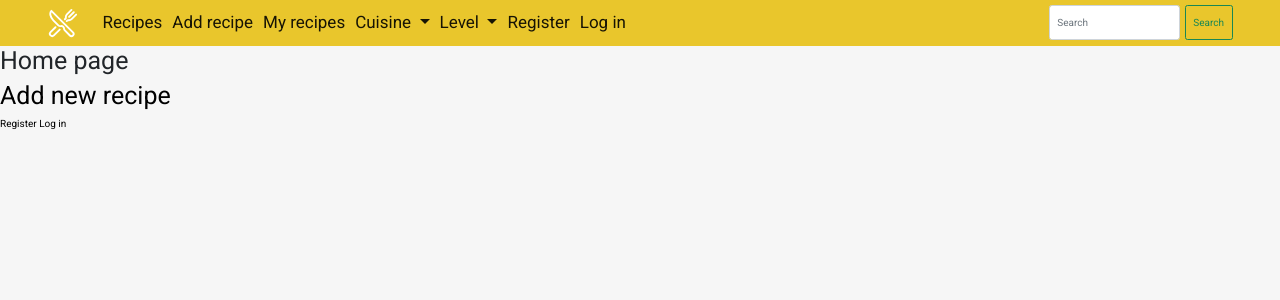
After one commit to AgataMielczarek/RecipeShareProject, a Django app: page /level/1 in a window 1280 px wide. The commit adds this page. Shown: the top 300 px of the page. Run offline with Django 3.2, Linux system fonts and the light colour scheme; some libraries are stand-ins or nearby versions.

Commit message:
Navbar (with CSS)

```diff
--- /dev/null
+++ b/rec/static/CSS/queries.css
@@ -0,0 +1,25 @@
+@media only screen and (max-width: 1034px) {
+    #detail {
+        width: 95%;
+    }
+}
+
+@media only screen and (max-width: 930px) {
+    .create-form {
+        margin: 0 1.2rem;
+    }
+
+}
+
+@media only screen and (max-width: 560px) {
+    html, body {
+        font-size: 8px;
+    }
+    .ad-col {
+        flex: 1 0 100%;
+    }
+    #detail {
+        padding: 1rem;
+    }
+
+}
--- /dev/null
+++ b/rec/static/CSS/styles.css
@@ -0,0 +1,307 @@
+* {
+    margin: 0;
+    padding: 0;
+    box-sizing: border-box;
+}
+
+:root {
+    --background: #f6f6f6;
+    --primary: #e9c62c;
+}
+
+html, body {
+    font-size: 10px;
+    font-family: 'Roboto', sans-serif;
+    background-color: var(--background);
+}
+
+a, a:hover {
+    text-decoration: none;
+    color: black;
+}
+
+.row {
+    max-width: 1200px;
+    margin: 0 auto;
+}
+
+/*--------------------------*/
+
+/* NAV */
+
+/*--------------------------*/
+
+nav * {
+    font-size: 1.7rem;
+}
+
+.container-fluid {
+    max-width: 1200px;
+    margin: 0 auto;
+}
+
+nav input {
+    height: 3.5rem;
+}
+
+nav ion-icon {
+    font-size: 3rem;
+    margin-right: 2rem;
+}
+
+nav {
+    background-color: var(--primary);
+    color: white;
+}
+
+/*--------------------------*/
+
+/* ADS */
+
+/*--------------------------*/
+
+.ads-row {
+    display: flex;
+    flex-wrap: wrap;
+    justify-content: space-between;
+}
+
+.ad-col {
+    flex: 0 0 calc(50% - 2.4rem);
+    display: inline-flex;
+    margin-top: 4.8rem;
+}
+
+.ad-box {
+    width: 100%;
+    background-color: #fff;
+    padding: 1.5rem;
+    box-shadow: 0 0 15px 3px #e5e5e5;
+    transition: box-shadow 0.4s;
+    height: 100%;
+}
+
+.ad-box:hover {
+    box-shadow: 0 0 17px 5px #d4d4d4;
+}
+
+.info-row {
+    display: flex;
+    justify-content: space-between;
+}
+
+.info-col {
+    display: flex;
+    flex: 2;
+    flex-direction: column;
+    justify-content: space-between;
+}
+
+.info-col:last-child {
+    text-align: right;
+}
+
+.big {
+    flex: 5;
+}
+
+.ad-box span {
+    display: block;
+    font-size: 1.5rem;
+    font-weight: 300;
+    margin-bottom: 0.5rem;
+}
+
+.ad-box h2 {
+    font-size: 2.5rem;
+    font-weight: 400;
+    color: var(--primary);
+}
+
+.desc {
+    font-size: 1.4rem;
+    font-weight: 300;
+}
+
+.ad-box ion-icon {
+    color: var(--primary);
+    font-size: 1.8rem;
+    margin-right: 0.7rem;
+    margin-bottom: -3px;
+}
+
+.small-info {
+    font-size: 1.5rem;
+    margin: 0;
+}
+
+/*--------------------------*/
+
+/* DETAIL   */
+
+/*--------------------------*/
+
+#detail {
+    max-width: 1000px;
+    margin: 0 auto;
+    margin-top: 4.5rem;
+    padding: 2rem;
+}
+
+.info-line {
+    display: flex;
+    justify-content: space-between;
+}
+
+.info-data:last-child {
+    text-align: right;
+}
+
+.info-data p {
+    margin-bottom: 1rem;
+}
+
+.cuisine {
+    color: var(--primary);
+    font-size: 2rem;
+    font-weight: 200;
+    margin-bottom: 0.5rem;
+    margin-top: 1.2rem;
+}
+
+.main-box h2 {
+    font-size: 3rem;
+    margin-bottom: 0.5rem;
+}
+
+.desc-row {
+    display: flex;
+    margin-top: 1.4rem;
+    justify-content: flex-start;
+}
+
+.desc-row ion-icon {
+    font-size: 2.8rem;
+    margin-bottom: -14px;
+}
+
+.desc-row p {
+    text-align: justify;
+    font-size: 1.8rem;
+    font-weight: 300;
+    margin-left: 0.7rem;
+}
+
+/*--------------------------*/
+
+/* FORM   */
+
+/*--------------------------*/
+
+.create-form .row {
+    max-width: 900px;
+}
+
+.form-title {
+    font-size: 4rem;
+    text-align: center;
+    font-weight: 200;
+    margin-bottom: 2.8rem;
+}
+
+.form-element {
+    display: flex;
+    flex-direction: column;
+    flex: 0 0 calc(50% - 1.5rem);
+}
+
+.form-line {
+    display: flex;
+    justify-content: space-between;
+    padding: 0;
+}
+
+input {
+    width: 100%;
+}
+
+.create-form label {
+    text-transform: uppercase;
+    font-size: 1.8rem;
+    font-weight: 300;
+    margin-bottom: 0.5rem;
+    padding-left: 0;
+}
+
+.create-form input, .create-form select, .create-form textarea {
+    height: 3rem;
+    font-size: 1.8rem;
+    padding: 0.5rem;
+    border: none;
+    outline: none;
+    box-shadow: 0 0 20px 2px #e6e6e6;
+    transition: all .5s;
+    width: 100%;
+    margin-bottom: 1.4rem;
+}
+
+.long {
+    flex: 1;
+}
+
+.create-form input:focus, .create-form select:focus, .create-form textarea:focus {
+    box-shadow: 0 0 20px 3px #cdcdcd;
+}
+
+.create-form textarea {
+    height: 18rem;
+}
+
+.create-form select {
+    font-size: 1.5rem;
+}
+
+.btn-full {
+    width: 100%;
+    background-color: var(--primary);
+    border: 2px solid var(--primary);
+    color: white;
+    font-size: 2rem;
+    font-weight: 200;
+    transition: all 0.4s;
+    text-align: center;
+}
+
+.btn-full:hover {
+    background-color: transparent;
+    color: black;
+}
+
+#edit {
+    color: var(--primary);
+    font-size: 1rem;
+    margin: 0;
+}
+
+.save-delete {
+    display: flex;
+    justify-content: space-between;
+    padding: 0;
+}
+
+.save-delete .btn-full {
+    flex: 0 0 calc(50% - 1rem);
+}
+.row.thin {
+    max-width: 600px;
+}
+.login-link {
+    color: var(--primary);
+    transition: all 0.4s;
+}
+.login-link:hover {
+    color: black;
+}
+.thin .create-form {
+    padding: 0;
+}
--- /dev/null
+++ b/rec/templates/base.html
@@ -0,0 +1,98 @@
+<!doctype html>
+<html lang="en">
+  <head>
+    {% load static %}
+    <!-- Required meta tags -->
+    <meta charset="utf-8">
+    <meta name="viewport" content="width=device-width, initial-scale=1">
+    <link rel="preconnect" href="https://fonts.googleapis.com">
+      <link rel="preconnect" href="https://fonts.gstatic.com" crossorigin>
+      <link href="https://fonts.googleapis.com/css2?family=Roboto:wght@100;300;400&display=swap" rel="stylesheet">
+    <!-- Bootstrap CSS -->
+    <link href="https://cdn.jsdelivr.net/npm/bootstrap@5.0.2/dist/css/bootstrap.min.css" rel="stylesheet"
+        integrity="sha384-EVSTQN3/azprG1Anm3QDgpJLIm9Nao0Yz1ztcQTwFspd3yD65VohhpuuCOmLASjC" crossorigin="anonymous">
+    <link rel="stylesheet" href="{% static 'css/styles.css' %}">
+    <link rel="stylesheet" href="{% static 'css/queries.css' %}">
+
+    <title>Recipe Share</title>
+  </head>
+  <body>
+    <nav class="navbar navbar-expand-lg navbar-light">
+        <div class="container-fluid">
+          <ion-icon name="restaurant-outline"></ion-icon>
+          <button class="navbar-toggler" type="button" data-bs-toggle="collapse" data-bs-target="#navbarSupportedContent" aria-controls="navbarSupportedContent" aria-expanded="false" aria-label="Toggle navigation">
+            <span class="navbar-toggler-icon"></span>
+          </button>
+          <div class="collapse navbar-collapse" id="navbarSupportedContent">
+            <ul class="navbar-nav me-auto mb-2 mb-lg-0">
+              <li class="nav-item">
+                <a class="nav-link active" aria-current="page" href="{% url 'home' %}">Recipes</a>
+              </li>
+              <li class="nav-item">
+                <a class="nav-link active" href="{% url 'create' %}">Add recipe</a>
+              </li>
+              <li class="nav-item">
+                <a class="nav-link active" href="{% url 'my' %}">My recipes</a>
+              </li>
+              <li class="nav-item dropdown">
+                <a class="nav-link active dropdown-toggle" href="#" id="navbarDropdown" role="button" data-bs-toggle="dropdown" aria-expanded="false">
+                  Cuisine
+                </a>
+                <ul class="dropdown-menu" aria-labelledby="navbarDropdown">
+                  <li><a class="dropdown-item" href="{% url 'display_cuisine' 'tr' %}">Traditional</a></li>
+                  <li><a class="dropdown-item" href="{% url 'display_cuisine' 'vt' %}">Vegetarian</a></li>
+                  <li><a class="dropdown-item" href="{% url 'display_cuisine' 've' %}">Vegan</a></li>
+                </ul>
+              </li>
+
+              <li class="nav-item dropdown">
+                <a class="nav-link active dropdown-toggle" href="#" id="navbarDropdown" role="button" data-bs-toggle="dropdown" aria-expanded="false">
+                  Level
+                </a>
+                <ul class="dropdown-menu" aria-labelledby="navbarDropdown">
+                  <li><a class="dropdown-item" href="{% url 'display_level' 'e' %}">Easy</a></li>
+                  <li><a class="dropdown-item" href="{% url 'display_level' 'm' %}">Medium</a></li>
+                  <li><a class="dropdown-item" href="{% url 'display_level' 'h' %}">Hard</a></li>
+                </ul>
+              </li>
+
+              {% if user.is_authenticated %}
+              <li class="nav-item">
+                  <a class="nav-link active" aria-current="page" href="{% url 'logout' %}">Log out</a>
+              </li>
+              {% else %}
+              <li class="nav-item">
+                  <a class="nav-link active" aria-current="page" href="{% url 'register' %}">Register</a>
+              </li>
+              <li class="nav-item">
+                  <a class="nav-link active" aria-current="page" href="{% url 'log' %}">Log in</a>
+              </li>
+
+              {% endif %}
+
+            </ul>
+            <form class="d-flex" action="{% url 'search' %}" method="POST">
+              <input class="form-control me-2" type="search" name="search" placeholder="Search" aria-label="Search">
+              <button class="btn btn-outline-success" type="submit">Search</button>
+              {% csrf_token %}
+            </form>
+          </div>
+        </div>
+      </nav>
+
+{% block content %}
+{% endblock content %}
+
+    <!-- Optional JavaScript; choose one of the two! -->
+
+    <!-- Option 1: Bootstrap Bundle with Popper -->
+    <script src="https://cdn.jsdelivr.net/npm/bootstrap@5.0.2/dist/js/bootstrap.bundle.min.js" integrity="sha384-MrcW6ZMFYlzcLA8Nl+NtUVF0sA7MsXsP1UyJoMp4YLEuNSfAP+JcXn/tWtIaxVXM" crossorigin="anonymous"></script>
+
+    <!-- Option 2: Separate Popper and Bootstrap JS -->
+    <!--
+    <script src="https://cdn.jsdelivr.net/npm/@popperjs/core@2.9.2/dist/umd/popper.min.js" integrity="sha384-IQsoLXl5PILFhosVNubq5LC7Qb9DXgDA9i+tQ8Zj3iwWAwPtgFTxbJ8NT4GN1R8p" crossorigin="anonymous"></script>
+    <script src="https://cdn.jsdelivr.net/npm/bootstrap@5.0.2/dist/js/bootstrap.min.js" integrity="sha384-cVKIPhGWiC2Al4u+LWgxfKTRIcfu0JTxR+EQDz/bgldoEyl4H0zUF0QKbrJ0EcQF" crossorigin="anonymous"></script>
+    -->
+    <script src="https://unpkg.com/ionicons@5.4.0/dist/ionicons.js"></script>
+  </body>
+</html>
--- a/rec/templates/home.html
+++ b/rec/templates/home.html
@@ -1,3 +1,7 @@
+{% extends 'base.html' %}
+{% block content %}
+
+
 <h1>Home page</h1>
 <a href="{% url 'create' %}"><h1>Add new recipe</h1></a>
 
@@ -16,3 +20,5 @@
     <a href="{% url 'register' %}">Register</a>
     <a href="{% url 'log' %}">Log in</a>
 {% endif %}
+
+{% endblock content %}
--- a/rec/urls.py
+++ b/rec/urls.py
@@ -11,5 +11,8 @@ urlpatterns = [
     path('my', views.my, name='my'),
     path('my/<int:reId>', views.edit, name='edit'),
     path('delete/<int:reId>', views.deleteRec, name='delete'),
+    path('search', views.search, name='search'),
+    path('cuisine/<str:cuisineKey>', views.display_cuisine, name='display_cuisine'),
+    path('level/<str:levelKey>', views.display_level, name='display_level'),
 
 ]
--- a/rec/views.py
+++ b/rec/views.py
@@ -6,6 +6,7 @@ from django.contrib.auth import authenticate, login, logout
 from .forms import RecForm
 from django.contrib.auth.decorators import login_required
 from .models import Recipe
+from django.db.models import Q
 
 def register(request):
     if request.method == 'GET':
@@ -65,6 +66,7 @@ def create(request):
             return render(request, 'create.html', {'form': RecForm(), 'error': error})
 
 
+
 def detail(request, reId):
     re = get_object_or_404(Recipe, pk=reId)
     return render(request, 'detail.html', {'re':re})
@@ -96,3 +98,22 @@ def deleteRec(request, reId):
     re = get_object_or_404(Recipe, pk=reId, user=request.user)
     re.delete()
     return redirect('my')
+
+def search(request):
+    keyWords = request.POST.get('search').split(" ")
+    for word in keyWords:
+        queryset = Recipe.objects.filter(
+            Q(name_icontains=word) | Q(ingridiens_icontains=word) | Q(desc_icontains=word))
+        try:
+            rec = rec | queryset
+        except:
+            rec = queryset
+    return render(request, 'home.html', {'rec': rec})
+
+def display_cuisine(request, cuisineKey):
+    rec = Recipe.objects.filter(cuisine=cuisineKey)
+    return render(request, 'home.html', {'rec': rec})
+
+def display_level(request, levelKey):
+    rec = Recipe.objects.filter(level=levelKey)
+    return render(request, 'home.html', {'rec': rec})
```
Also changed, not shown: db.sqlite3.
